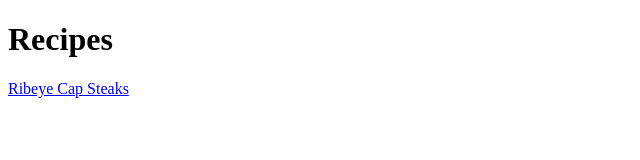
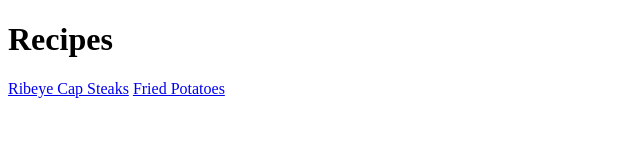
Before and after one commit to wattan4/odin-recipes, a plain HTML site: page index.html in a window 1280 px wide. Shown: the whole page, without its empty margins (0-640 px from the left). Drawn offline with Linux system fonts and the light colour scheme.

Commit message:
Added hyperlink to main page

```diff
--- a/index.html
+++ b/index.html
@@ -9,5 +9,6 @@
 <body>
     <h1>Recipes</h1>
     <a href="recipes/ribeye_cap_steaks.html">Ribeye Cap Steaks</a>
+    <a href="recipes/fried_potatoes.html">Fried Potatoes</a>
 </body>
 </html>
```
